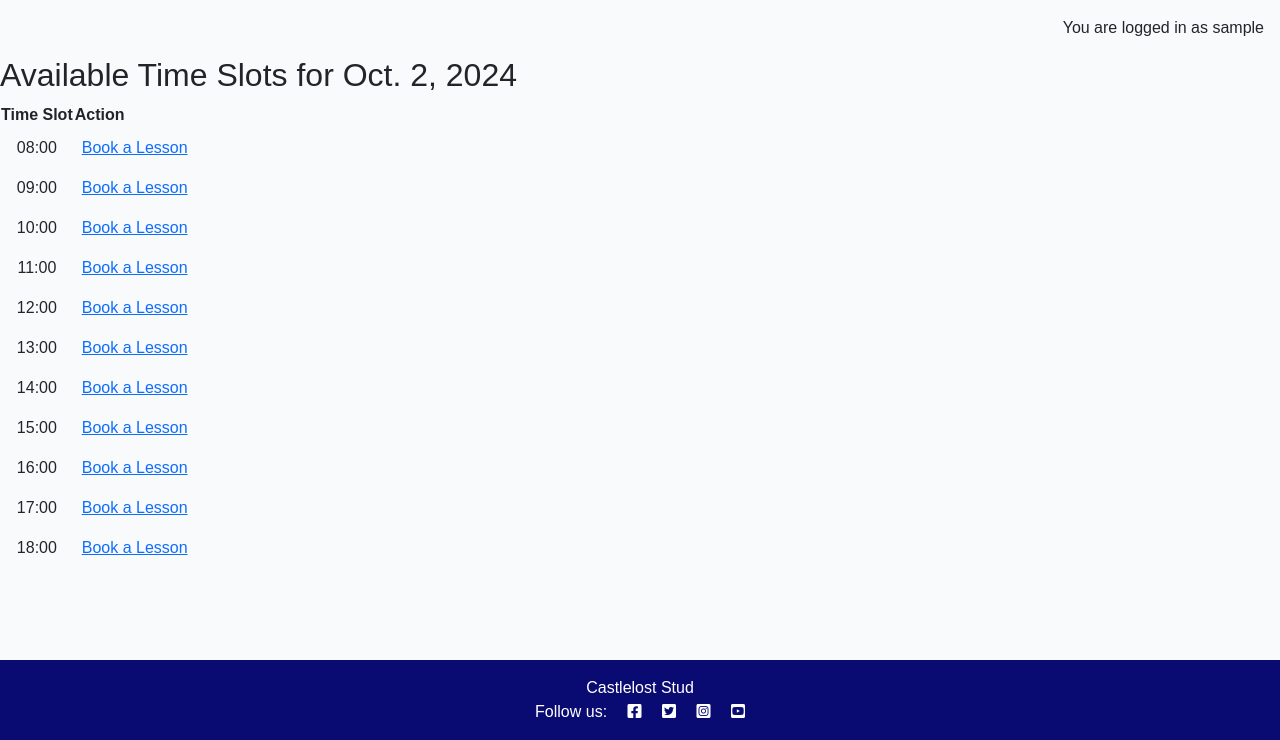
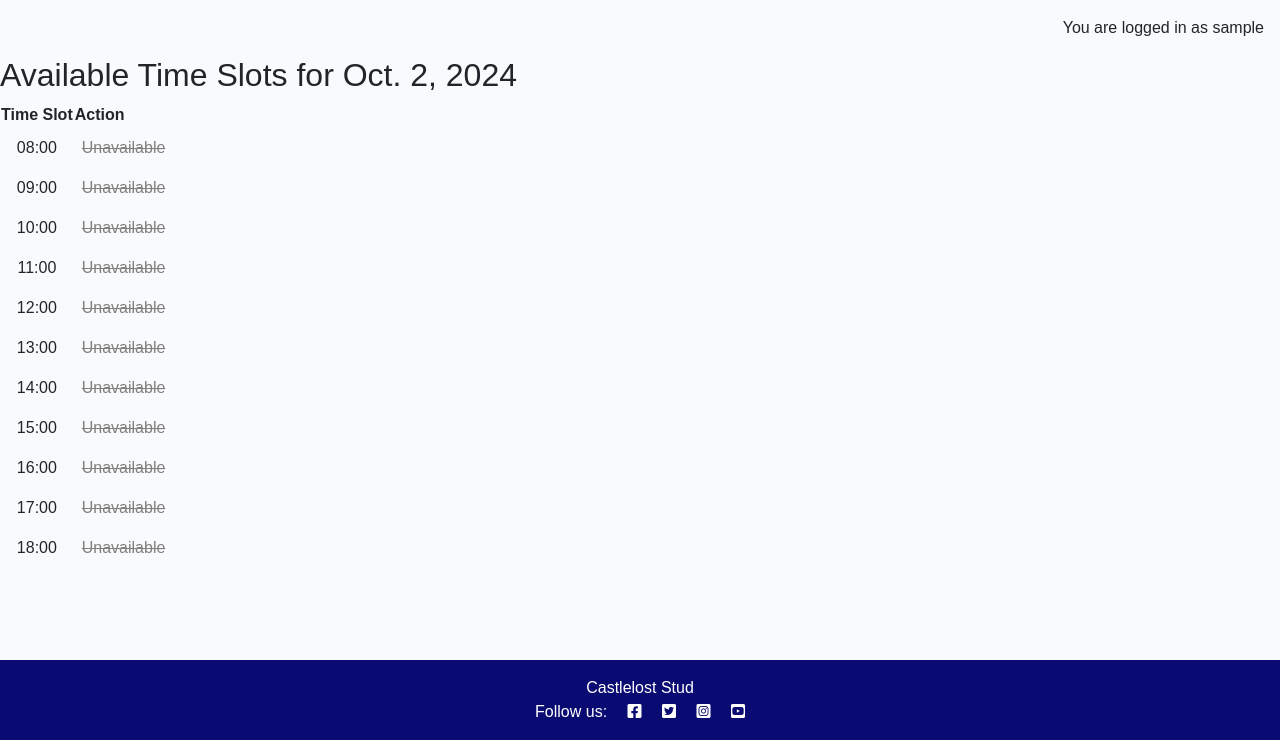
Before and after one commit to Declan444/Castlelost-Stud, a Django app: page /timeslots/02-10-2024/ in a window 1280 px wide. Shown: the part 60-800 px from the top of the page. Run offline with Django 4.2, Linux system fonts and the light colour scheme; the visitor is signed in with stand-in values (Sample User, id 1); data that the repository does not hold is empty.

Commit message:
update view to inactivate all timeslots up to current time

```diff
--- a/bookalesson/templates/bookalesson/booking_form.html
+++ b/bookalesson/templates/bookalesson/booking_form.html
@@ -1,6 +1,6 @@
 {% extends "base.html" %}
 {% block content %}
-<h2>Booking for {{ lesson_date.lesson.title }} on {{ lesson_date.date }} from {{ lesson_date.start_time }} to {{ lesson_date.end_time }}</h2>
+<h2>Booking for {{ user.username }} on {{ lesson_date.date }} from {{ lesson_date.start_time }} to {{ lesson_date.end_time }}</h2>
 
 <form method="post">
     {% csrf_token %}
--- a/bookalesson/templates/bookalesson/timeslots.html
+++ b/bookalesson/templates/bookalesson/timeslots.html
@@ -17,7 +17,7 @@
             <td>{{ slot.time }}</td>
             <td>
                 {% if slot.is_booked %}
-                    <span class="inactive">Booked</span>
+                    <span class="inactive">Unavailable</span>
                 {% else %}
                     <a href="{% url 'booking_form' date=date slot=slot.time %}">Book a Lesson</a>
                 {% endif %}
--- a/bookalesson/views.py
+++ b/bookalesson/views.py
@@ -190,6 +190,7 @@ def book_a_lesson(request):
 
 
 
+@login_required
 def timeslots_for_date(request, date):
     try:
         # Expecting date in dd-mm-yyyy format
@@ -213,10 +214,23 @@ def timeslots_for_date(request, date):
     # Get booked slots for the selected date
     booked_slots = LessonDate.objects.filter(date=date_obj).values_list('start_time', 'end_time')
 
+    # Get the current time
+    now = datetime.now()
+    current_time_today = now.time()
+
+    # Determine if the date is today
+    is_today = (date_obj == now.date())
+
     # Create a list of slots with their booking status
     slots_with_status = []
     for slot in time_slots:
+        # Determine if slot is booked
         is_booked = any(start <= slot < end for start, end in booked_slots)
+
+        # Make past times inactive if it's today
+        if is_today and slot < current_time_today:
+            is_booked = True  # Consider past times as booked
+
         slots_with_status.append({
             'time': slot.strftime("%H:%M"),
             'is_booked': is_booked
@@ -233,35 +247,16 @@ def timeslots_for_date(request, date):
 @login_required
 def booking_form(request, date, slot):
     print(f"Received date: {date}, slot: {slot}")
-
     try:
         # Convert slot to time format
         slot_time = datetime.strptime(slot, '%H:%M').time()
         # Calculate end time as one hour later
         end_time = (datetime.combine(datetime.today(), slot_time) + timedelta(hours=1)).time()
-        print(f"Slot time parsed: {slot_time}, End time calculated: {end_time}")
     except ValueError:
-        print(f"Invalid time format for slot: {slot}")
         raise Http404("Invalid time format")
 
-    # Check if the LessonDate already exists or create a new one
-    lesson_date, created = LessonDate.objects.get_or_create(
-        date=date,
-        start_time=slot_time,
-        defaults={
-            'end_time': end_time,
-            'lesson': Lesson.objects.first(),
-            'slug': f"{date}-{slot.replace(':', '-')}",
-            'user': request.user
-        }
-    )
-    if created:
-        # Create a unique slug if the LessonDate is newly created
-        lesson_date.slug = f"{date}-{slot.replace(':', '-')}"
-        while LessonDate.objects.filter(slug=lesson_date.slug).exists():
-            lesson_date.slug = f"{date}-{slot.replace(':', '-')}-{LessonDate.objects.count()}"
-        lesson_date.save()
-        print(f"LessonDate created with slug: {lesson_date.slug}")
+    # Retrieve or create LessonDate instance
+    lesson_date = LessonDate.objects.filter(date=date, start_time=slot_time).first()
 
     if request.method == 'POST':
         user = request.user
@@ -279,6 +274,21 @@ def booking_form(request, date, slot):
         except (Lesson.DoesNotExist, Instructor.DoesNotExist):
             messages.error(request, "Selected lesson or instructor does not exist.")
             return redirect('book_a_lesson')
+
+        # If the LessonDate does not exist, create it
+        if not lesson_date:
+            lesson_date = LessonDate(
+                date=date,
+                start_time=slot_time,
+                end_time=end_time,
+                lesson=lesson,
+                slug=f"{date}-{slot.replace(':', '-')}",
+                user=user
+            )
+            # Create a unique slug
+            while LessonDate.objects.filter(slug=lesson_date.slug).exists():
+                lesson_date.slug = f"{date}-{slot.replace(':', '-')}-{LessonDate.objects.count()}"
+            lesson_date.save()
 
         # Check if the slot is already booked
         existing_booking = Booking.objects.filter(lesson_date=lesson_date).exists()
@@ -298,7 +308,7 @@ def booking_form(request, date, slot):
         # Generate a detailed success message
         success_message = (
             f"Your booking for the lesson '{lesson.title}' with instructor '{instructor.name}' "
-            f"on {date} from {slot_time} to {lesson_date.end_time} has been received and is pending approval by the instructor."
+            f"on {date} from {slot_time} to {end_time} has been received and is pending approval by the instructor."
         )
         messages.success(request, success_message)
         return redirect('book_a_lesson')
@@ -307,8 +317,10 @@ def booking_form(request, date, slot):
     lessons = Lesson.objects.all()
     instructors = Instructor.objects.all()
 
-    return render(request, 'bookalesson/booking_form.html', {
+    context = {
         'lesson_date': lesson_date,
         'lessons': lessons,
         'instructors': instructors
-    })
+    }
+
+    return render(request, 'bookalesson/booking_form.html', context)
--- a/static/css/style.css
+++ b/static/css/style.css
@@ -205,3 +205,8 @@ td {
     padding: 8px;
     text-align: center;
 }
+
+.inactive {
+    color: grey;
+    text-decoration: line-through;
+}
```
